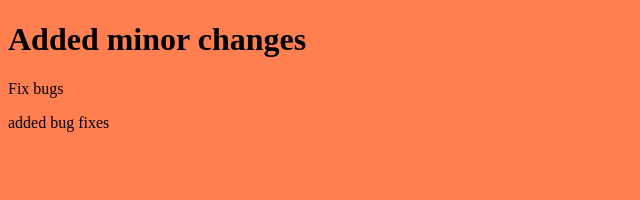
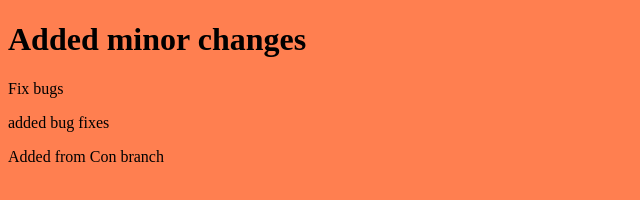
Before and after one commit to devKirkCartano/release, a website: page index.html in a window 1280 px wide. Shown: the whole page, without its empty margins (0-640 px from the left). Drawn offline with Linux system fonts and the light colour scheme.

```diff
--- a/index.html
+++ b/index.html
@@ -13,6 +13,7 @@
   </h1>
   <p>Fix bugs</p>
   <span>added bug fixes</span>
+  <p>Added from Con branch</p>
 </body>
 
 </html>
```
